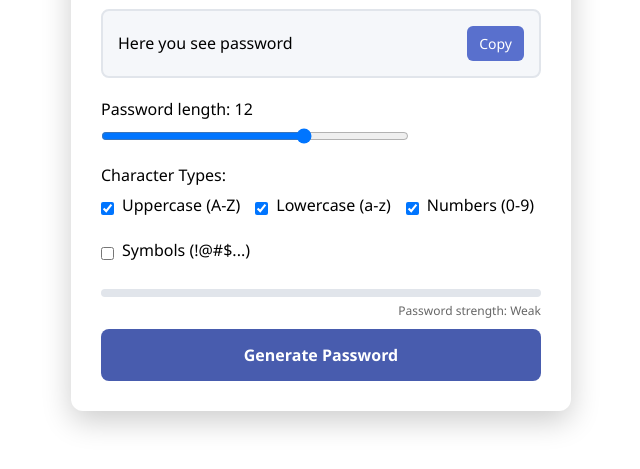
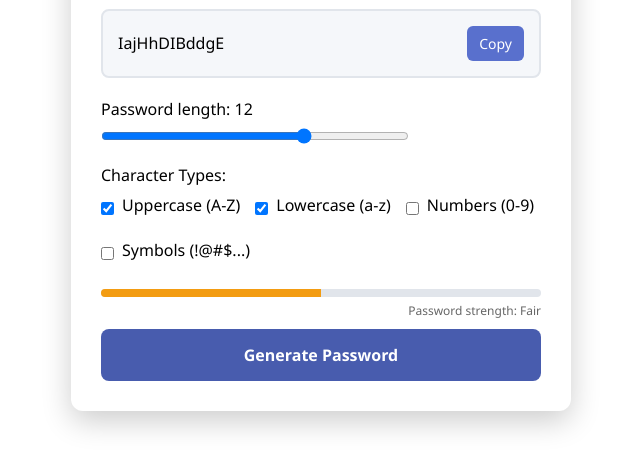
Before and after one commit to md-Shahruk/learn-javascript-by-building-projects, a plain HTML site: page Password Generator/index.html in a window 1280 px wide. Both pictures are taken after a click on the button "Generate Password". Shown: the part 233-702 px from the top of the page, without its empty margins (319-959 px from the left). Drawn offline with Linux system fonts and the light colour scheme.

Commit message:
add password  generator functionality using js

```diff
--- a/Password Generator/index.html
+++ b/Password Generator/index.html
@@ -35,11 +35,11 @@
                         <label for="lowercase">Lowercase (a-z)</label>
                     </div>
                     <div class="checkbox-item">
-                        <input type="checkbox" id="numbers" checked>
+                        <input type="checkbox" id="numbers" >
                         <label for="numbers">Numbers (0-9)</label>
                     </div>
                     <div class="checkbox-item">
-                        <input type="checkbox" id="symbols">
+                        <input type="checkbox" id="symbols" >
                         <label for="symbols">Symbols (!@#$...)</label>
                     </div>
         </div>
--- a/Password Generator/script.js
+++ b/Password Generator/script.js
@@ -0,0 +1,109 @@
+
+const passwordElement = document.getElementById('password');
+const copyButton =  document.getElementById('copy-btn');
+const passwordLength = document.getElementById('length-value');
+const rangeLength = document.getElementById('length');
+const uppercaseCheckBox = document.getElementById('uppercase');
+const lowercaseCheckBox = document.getElementById('lowercase');
+const numbersCheckBox = document.getElementById('numbers');
+const symbolsCheckBox = document.getElementById('symbols');
+const strengthFill = document.getElementById('strength-fill');
+const strengthText = document.getElementById('strength-text');
+const passwordGeneratorBtn = document.getElementById('generate-btn');
+
+
+// Character sets
+const uppercaseChars = 'ABCDEFGHIJ';
+const lowercaseChars = 'abcdefghij';
+const numberChars = '0123456789';
+const symbolChars = '!@#$%';
+
+// password lenght update
+rangeLength.addEventListener('input',()=>{
+  passwordLength.textContent = rangeLength.value;
+});
+
+
+// password generator function
+
+function passwordgenerator(){
+
+    let password = '';
+    let allCharacter = '';
+
+    if (uppercaseCheckBox.checked) allCharacter += uppercaseChars;
+    if (lowercaseCheckBox.checked) allCharacter += lowercaseChars;
+    if (numbersCheckBox.checked) allCharacter += numberChars;
+    if (symbolsCheckBox.checked) allCharacter += symbolChars;
+
+   // console.log(allCharacter);
+
+   if(allCharacter === ''){
+    passwordElement.textContent = 'select at least one character.';
+    return;
+   }
+
+   for (let i = 0; i < parseInt(rangeLength.value); i++){
+    const randomIndex = Math.floor(Math.random() * allCharacter.length);
+    password += allCharacter[randomIndex];
+
+   }
+
+   passwordElement.textContent = password;
+   updatePassword(password);
+}
+
+function updatePassword(password){
+    let stren = 0;
+
+    if (password.length >= 8) stren += 1;
+    if (password.length >= 12) stren += 1;
+
+    if (password.length >= 14) strength += 1;
+
+    if (/[A-Z]/.test(password)) stren += 1;
+    if (/[a-z]/.test(password)) stren += 1;
+    if (/[0-9]/.test(password)) stren += 1;
+    if (/[^A-Za-z0-9]/.test(password)) stren += 1;
+
+    let strenPercentage = 0;
+    let strenLabel = '';
+
+    if (stren <= 2) {
+        strenPercentage = 25;
+        strenLabel = 'Weak';
+        strengthFill.style.backgroundColor = '#e74c3c';
+    } else if (stren <= 4) {
+        strenPercentage = 50;
+        strenLabel = 'Fair';
+        strengthFill.style.backgroundColor = '#f39c12';
+    } else if (stren <= 6) {
+        strenPercentage = 75;
+        strenLabel = 'Good';
+        strengthFill.style.backgroundColor = '#3498db';
+    } else {
+        strenPercentage = 100;
+        strenLabel = 'Strong';
+        strengthFill.style.backgroundColor = '#2ecc71';
+    }
+
+    strengthFill.style.width = `${strenPercentage}%`;
+    strengthText.textContent =  `Password strength: ${strenLabel}`;
+
+   console.log(stren);
+}
+
+
+// function copyToclipBoard(){
+//     const
+// }
+
+
+
+passwordGeneratorBtn.addEventListener('click', passwordgenerator);
+
+
+// document.addEventListener('DOMContentLoaded', function(){
+
+
+// });
```
Also changed, not shown: Password Generator/style.css (line endings or trailing spaces).
